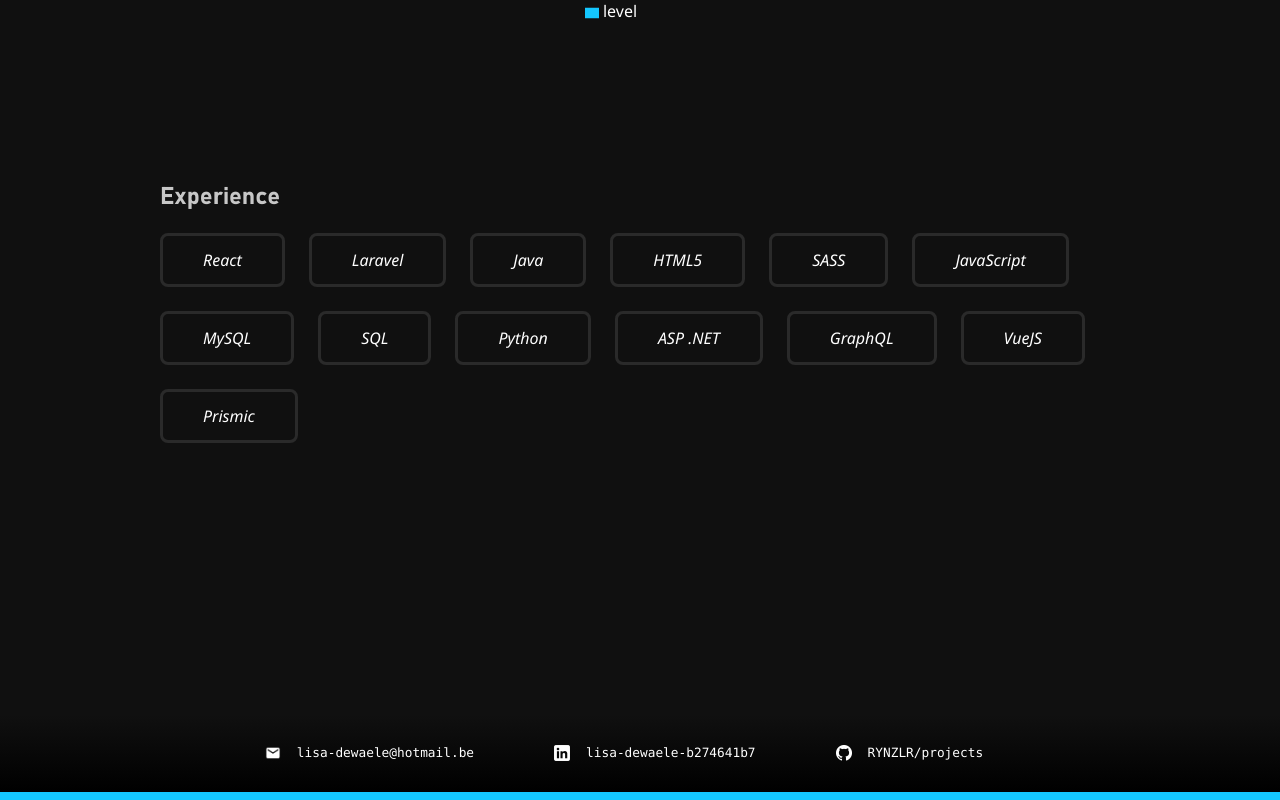
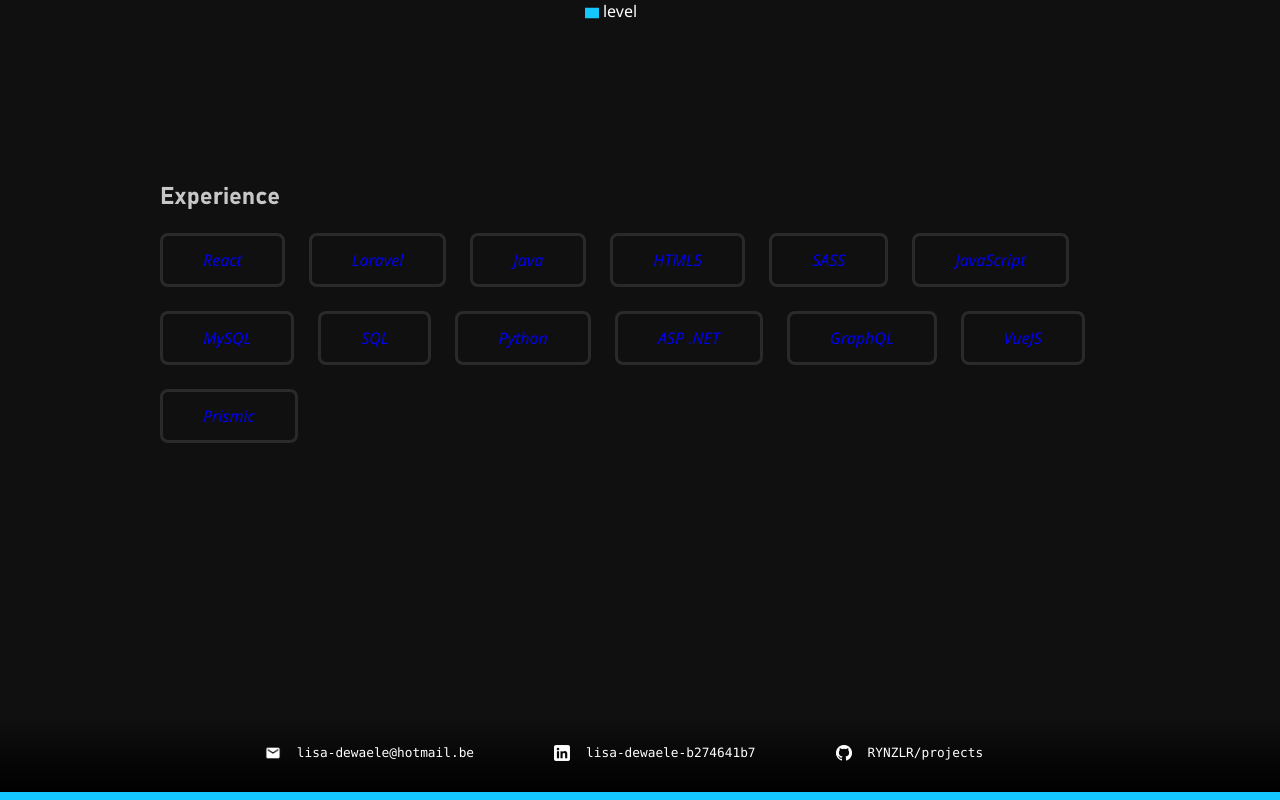
Before and after one commit to RYNZLR/pn-react-blog, a React (Create React App) app: page / in a window 1280 px wide. Shown: the part 2614-3414 px from the top of the page. Built offline with nearby package versions, Linux system fonts and the light colour scheme; what prismic-javascript would draw is missing.

Commit message:
Add links to tech list

```diff
--- a/src/components/display/BlogPosts.js
+++ b/src/components/display/BlogPosts.js
@@ -1,5 +1,5 @@
 import React, {useState, useEffect} from 'react';
-import { RichText } from 'prismic-reactjs'
+import { RichText } from 'prismic-reactjs';
 
 import Filter from '../filters/FilterBlog';
 
@@ -13,11 +13,9 @@
     const [posts, setPosts] = useState([]);
     const [tags, setTags] = useState([]);
 
-    function processPosts(prismicPosts){
-        setPosts(prismicPosts)
-    }
+    useEffect(() => {
 
-    useEffect(() => {
+
         if(tags.length === 0){
             repo.getBlogPosts("blog-post", processPosts);
         }else{
@@ -25,6 +23,10 @@
         }
 
     }, [tags]);
+
+    function processPosts(prismicPosts){
+        setPosts(prismicPosts)
+    }
 
     function filterByTags(tags){
         setTags(tags);
--- a/src/components/display/TechList.js
+++ b/src/components/display/TechList.js
@@ -1,5 +1,9 @@
 import React from 'react';
 import displayData from '../../assets/data/skills.json';
+
+import {
+    Link
+  } from "react-router-dom";
 
 import '../../assets/css/TechList.css';
 
@@ -8,12 +12,16 @@
 
 
 
+
     return(
 
             <ul className="tech-list">
                 {displayData.technologies.map(t => {
+                    const link = `/blog?search=${t.name.toLowerCase()}`
                     return <li key={t.name}>
-                        {t.name}
+                        <Link to={link}>
+                            {t.name}
+                        </Link>
                     </li>
                 })}
             </ul>
--- a/src/components/filters/FilterBlog.js
+++ b/src/components/filters/FilterBlog.js
@@ -1,8 +1,15 @@
 import React, { useEffect, useState } from 'react';
+
+import {
+    useLocation
+} from "react-router-dom";
+
 
 export default function FilterBlog(props){
 
-    const [tags, setTags] = useState([]);
+    const items = useQuery().get("search").split(',');
+
+    const [tags, setTags] = useState(items);
     const [newTag, setNewTag] = useState("");
 
     const filterCb = props.filterCb;
@@ -34,6 +41,10 @@
 
     }
 
+    function useQuery() {
+        return new URLSearchParams(useLocation().search);
+    }
+
     return(
         <div>
             <form onSubmit={handleSubmit}>
```
Also changed, not shown: 1 other file (tests, documents, lock files or other folders).
